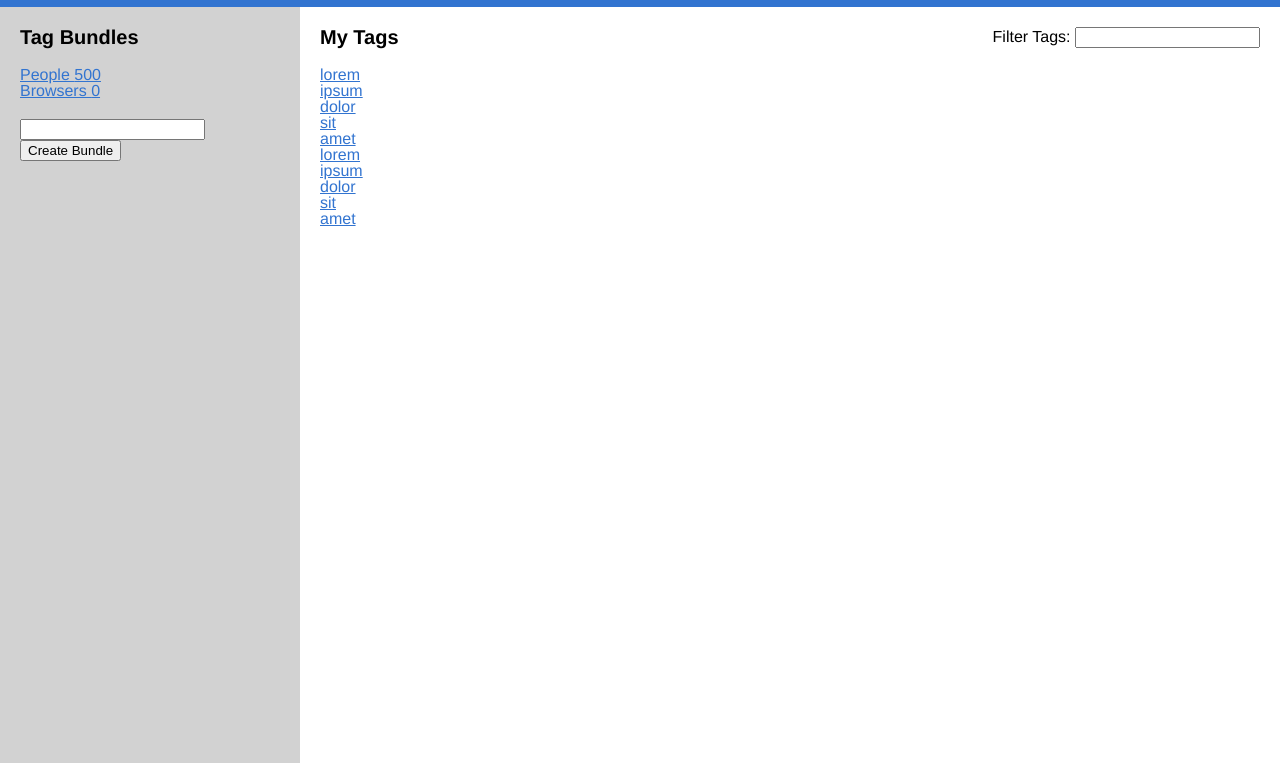
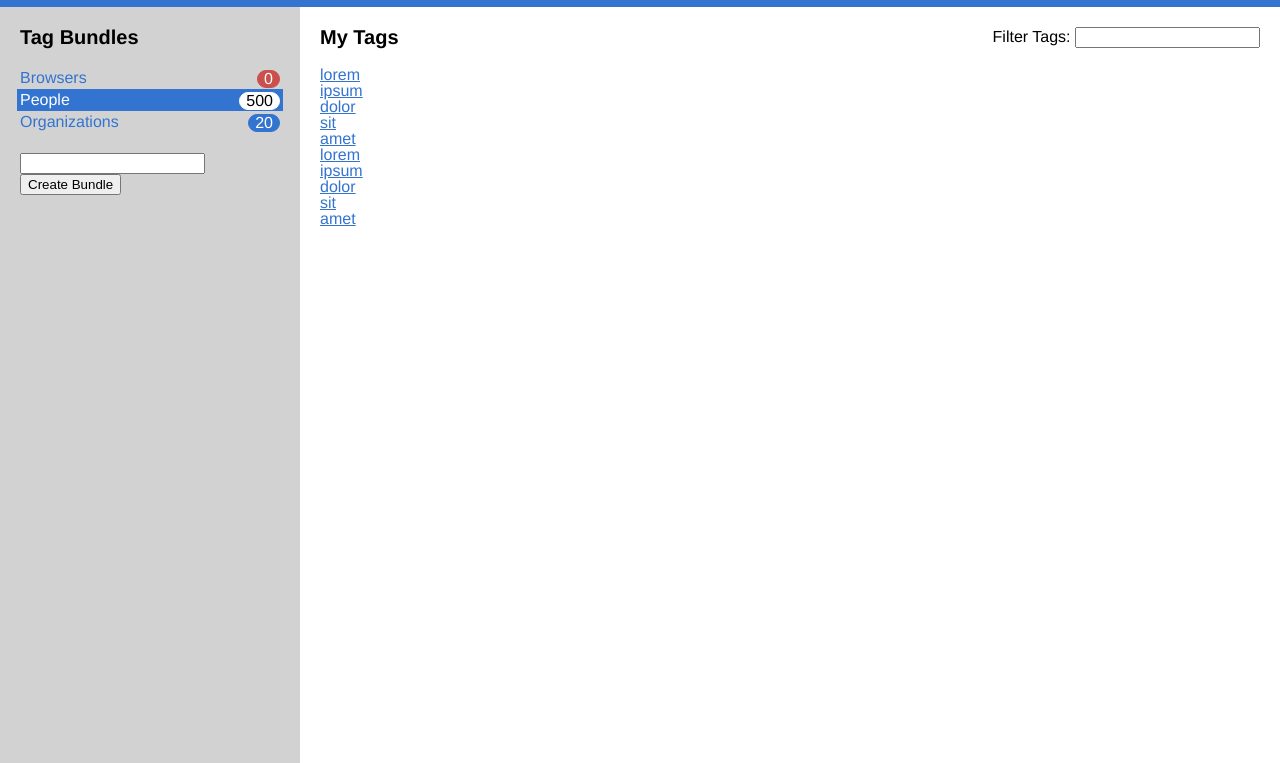
Before and after one commit to cgriego/tagbetter, a plain HTML site: page public/tagbetter.html in a window 1280 px wide. Shown: the part 37-800 px from the top of the page. Drawn offline with Linux system fonts and the light colour scheme.

Commit message:
Styled tag bundle list.

```diff
--- a/public/stylesheets/page.css
+++ b/public/stylesheets/page.css
@@ -3,6 +3,7 @@
 /*
 rgb(50,116,208) Mariner Blue
 rgb(210,210,210) Alto Gray
+rgb(203,79,77) Chestnut Rose
 */
 
 html {
@@ -114,6 +115,47 @@ small {
 	display: block;
 }
 
+#tag-bundles li {
+	margin: 0 -3px;
+}
+
+#tag-bundles li a {
+	display: block;
+	padding: 3px;
+
+	text-decoration: none;
+}
+
+#tag-bundles li a em {
+	float: right;
+	padding: 0 6px;
+
+	border: 1px solid rgb(50,116,208); /* Mariner Blue */
+	color: white;
+	background-color: rgb(50,116,208); /* Mariner Blue */
+
+	-moz-border-radius:    12px;
+	-webkit-border-radius: 12px;
+
+	font-style: normal;
+}
+
+#tag-bundles li a.empty em {
+	border-color:     rgb(203,79,77); /* Chestnut Rose */
+	background-color: rgb(203,79,77); /* Chestnut Rose */
+}
+
+#tag-bundles li a.selected {
+	color: white;
+	background-color: rgb(50,116,208); /* Mariner Blue */
+}
+
+#tag-bundles li a.selected em {
+	color:            black;
+	border-color:     white;
+	background-color: white;
+}
+
 #new-bundle-form label {
 	/*
 		Aural Text Class - Peter Krantz
--- a/public/tagbetter.html
+++ b/public/tagbetter.html
@@ -26,8 +26,9 @@
 			</header>
 
 			<ol id="tag-bundles">
-				<li><a href="#" class="selected">People <em>500</em></a></li>
-				<li><a href="#" class="empty">Browsers <em>0</em></a></li>
+				<li><a href="#" class="empty"><em>0</em> Browsers</a></li>
+				<li><a href="#" class="selected"><em>500</em> People</a></li>
+				<li><a href="#"><em>20</em> Organizations</a></li>
 			</ol><!-- /#tag-bundles -->
 
 			<footer>
```
